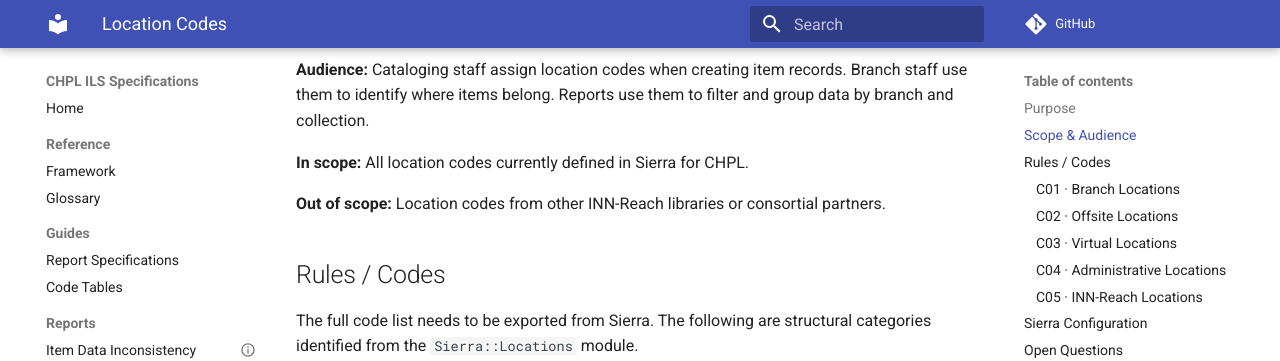
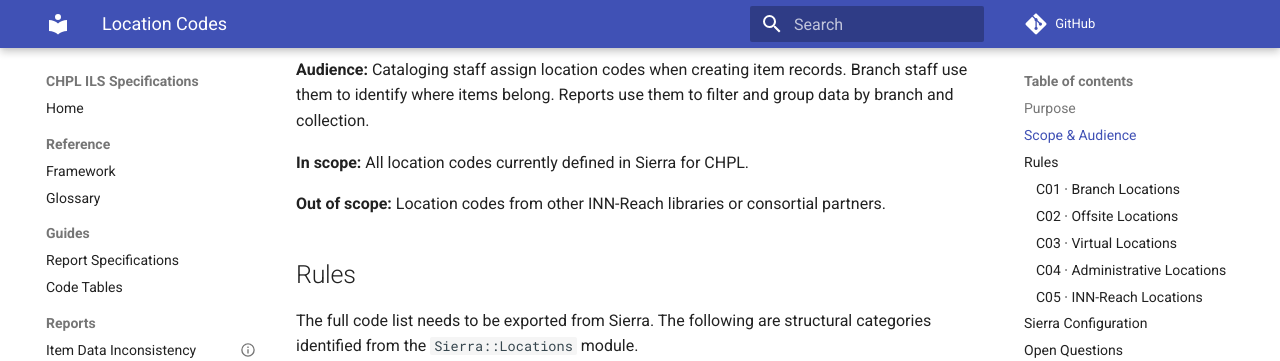
Before and after one commit to cincinnatilibrary/ils-specs, an MkDocs documentation site: the page built from specs/code-tables/location-codes.md, in a window 1280 px wide and 900 px high, scrolled down 761 px. Shown: the top 361 px of the window. Built offline with MkDocs 1.6.1 and Material for MkDocs 9.7.7, drawn with Linux system fonts in a browser that asks for light colours; comment, search, counter and statistics services are not loaded.

Commit message:
docs(code-tables): rename 'Rules / Codes' to 'Rules' per S02 convention
Co-Authored-By: Claude Opus 4.6 (1M context) <noreply@anthropic.com>

```diff
--- a/specs/code-tables/location-codes.md
+++ b/specs/code-tables/location-codes.md
@@ -32,7 +32,7 @@ and group data by branch and collection.
 **Out of scope:** Location codes from other INN-Reach libraries or consortial
 partners.
 
-## Rules / Codes
+## Rules
 
 The full code list needs to be exported from Sierra. The following are structural
 categories identified from the `Sierra::Locations` module.
```
